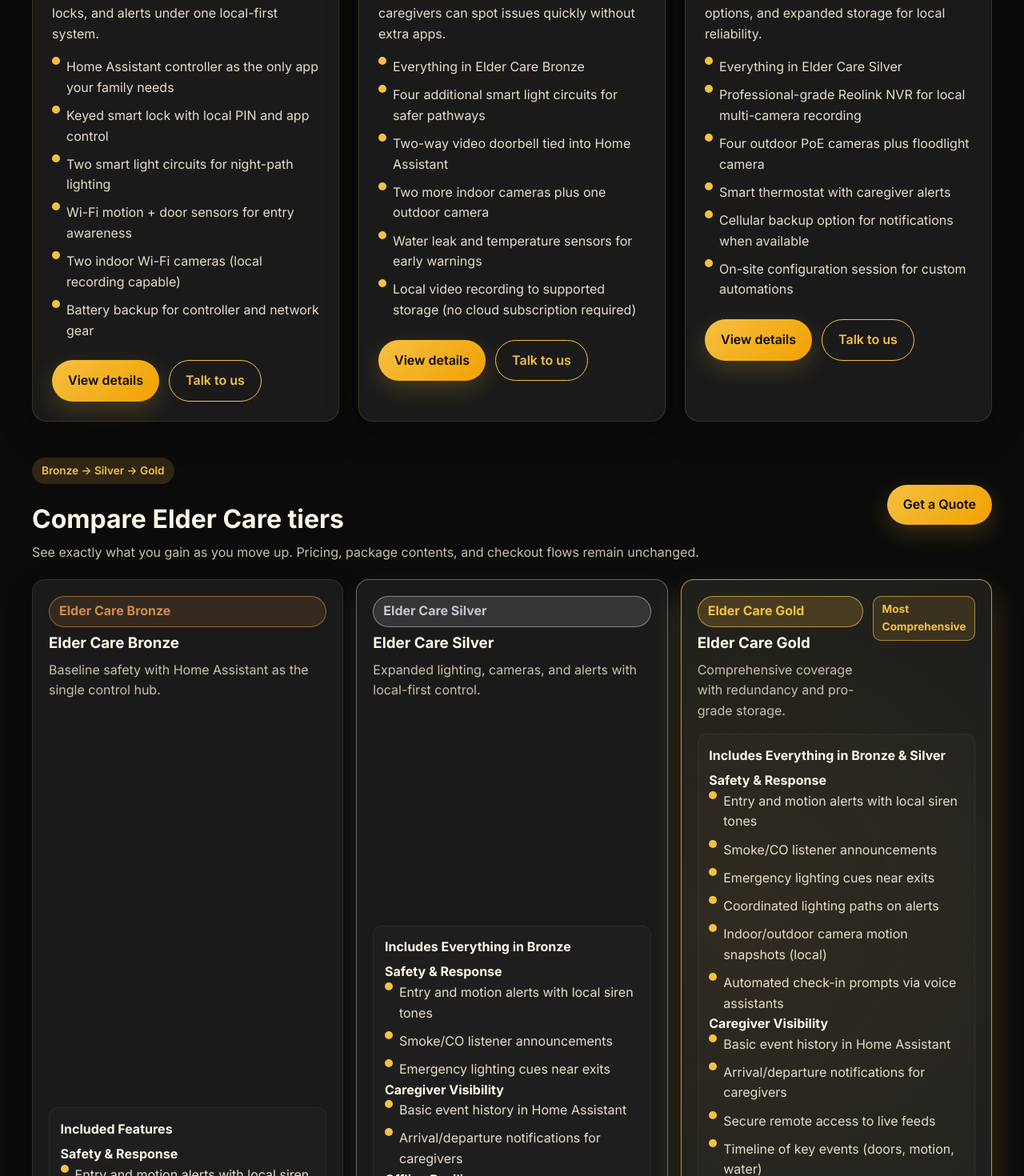
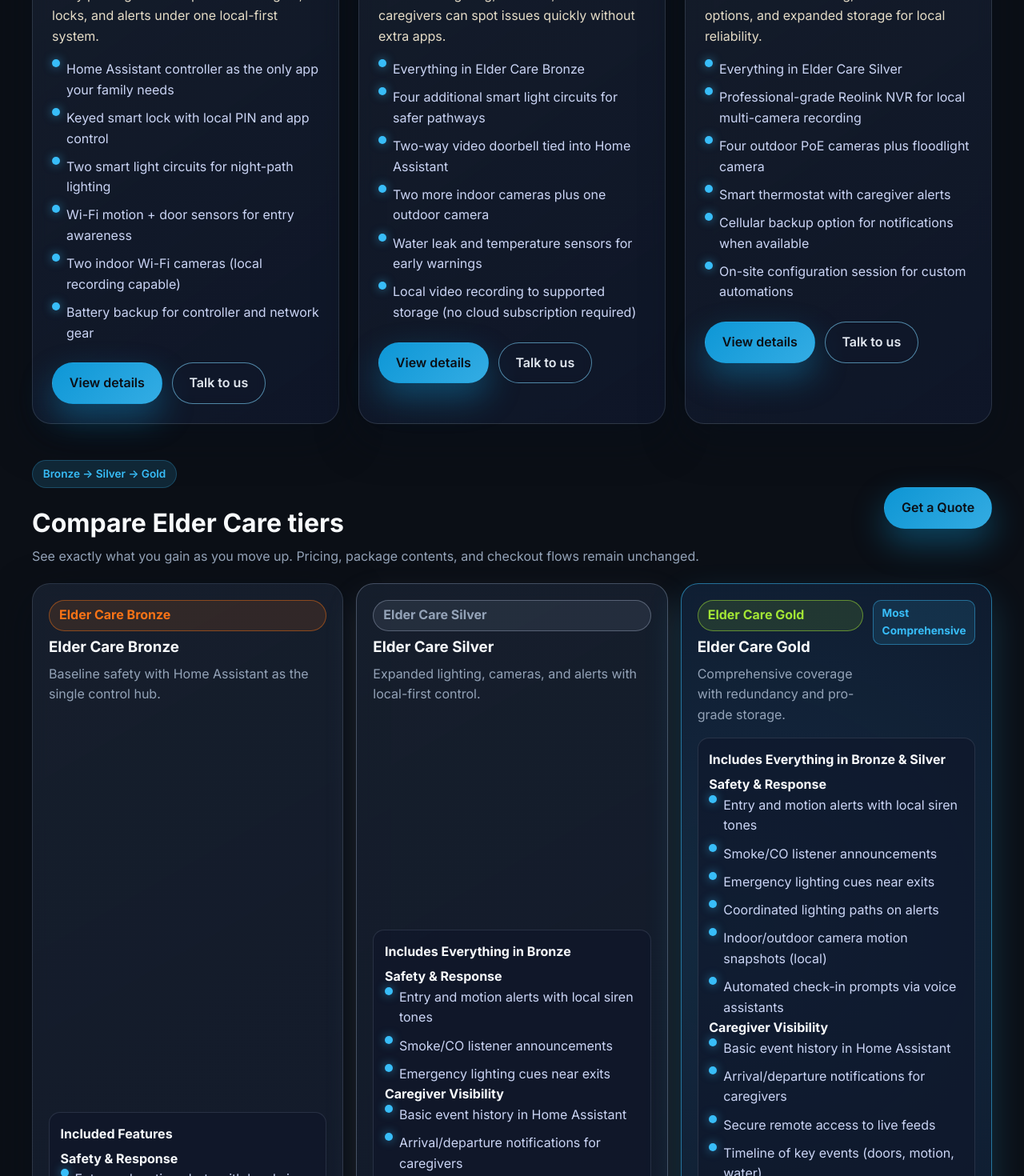
Before and after one commit to buffalonychris/KAECRetailWebsite, a React (Vite) app: page /packages in a window 1280 px wide. Shown: the part 560-2030 px from the top of the page at 80% size. Built offline with nearby package versions, Linux system fonts and the light colour scheme.

Commit message:
Add SaaS operator section and refresh visual style

```diff
--- a/src/index.css
+++ b/src/index.css
@@ -1,15 +1,29 @@
 :root {
   font-family: 'Inter', system-ui, -apple-system, BlinkMacSystemFont, 'Segoe UI', sans-serif;
-  color: #f7f4ec;
-  background-color: #0c0b0b;
+  color: #e2e8f0;
+  background-color: #0b0f16;
   line-height: 1.6;
   font-weight: 400;
-  --kaec-black: #0c0b0b;
-  --kaec-gold: #f5c042;
-  --kaec-amber: #f2a100;
-  --kaec-charcoal: #1a1a1a;
-  --kaec-sand: #f7f4ec;
-  --kaec-muted: #c8c0aa;
+  --kaec-bg: #0b0f16;
+  --kaec-surface: rgba(17, 23, 32, 0.88);
+  --kaec-surface-strong: rgba(21, 29, 41, 0.92);
+  --kaec-border: rgba(148, 163, 184, 0.2);
+  --kaec-border-strong: rgba(125, 211, 252, 0.35);
+  --kaec-text: #e2e8f0;
+  --kaec-text-strong: #f8fafc;
+  --kaec-text-muted: #cbd5f5;
+  --kaec-text-subtle: #94a3b8;
+  --kaec-accent: #38bdf8;
+  --kaec-accent-strong: #0ea5e9;
+  --kaec-neon: #a3e635;
+  --kaec-shadow: 0 18px 50px rgba(8, 15, 26, 0.55);
+  --kaec-black: var(--kaec-bg);
+  --kaec-gold: var(--kaec-accent);
+  --kaec-amber: var(--kaec-accent-strong);
+  --kaec-charcoal: #111827;
+  --kaec-sand: var(--kaec-text-strong);
+  --kaec-muted: var(--kaec-text-subtle);
+  --kaec-green: #22c55e;
 }
 
 * {
@@ -19,8 +33,8 @@
 body {
   margin: 0;
   min-height: 100vh;
-  background: var(--kaec-black);
-  color: var(--kaec-sand);
+  background: var(--kaec-bg);
+  color: var(--kaec-text);
 }
 
 .kaec-doc {
@@ -109,12 +123,12 @@
 }
 
 a {
-  color: var(--kaec-gold);
+  color: var(--kaec-accent);
   text-decoration: none;
 }
 
 a:hover {
-  color: var(--kaec-amber);
+  color: var(--kaec-accent-strong);
 }
 
 img {
@@ -136,40 +150,47 @@
   display: inline-flex;
   align-items: center;
   justify-content: center;
-  padding: 0.75rem 1.25rem;
+  padding: 0.75rem 1.3rem;
   border-radius: 999px;
-  border: none;
+  border: 1px solid transparent;
   cursor: pointer;
   font-weight: 600;
-  transition: transform 0.15s ease, box-shadow 0.15s ease, background-color 0.15s ease;
+  transition: transform 0.15s ease, box-shadow 0.2s ease, background-color 0.2s ease, border-color 0.2s ease;
 }
 
 .btn-primary {
-  background: linear-gradient(135deg, var(--kaec-gold), var(--kaec-amber));
-  color: #0c0b0b;
-  box-shadow: 0 10px 30px rgba(245, 192, 66, 0.2);
+  background: linear-gradient(135deg, rgba(14, 165, 233, 0.9), rgba(56, 189, 248, 0.9));
+  color: #0b0f16;
+  box-shadow: 0 18px 40px rgba(14, 165, 233, 0.35);
 }
 
 .btn-primary:hover {
   transform: translateY(-2px);
-  box-shadow: 0 14px 34px rgba(245, 192, 66, 0.24);
+  box-shadow: 0 22px 48px rgba(14, 165, 233, 0.4);
 }
 
 .btn-secondary {
-  border: 1px solid var(--kaec-gold);
-  background: transparent;
-  color: var(--kaec-gold);
+  border: 1px solid rgba(125, 211, 252, 0.6);
+  background: rgba(15, 23, 42, 0.4);
+  color: var(--kaec-text);
+  backdrop-filter: blur(6px);
 }
 
 .section {
   padding: 4rem 0;
 }
 
+header.hide-when-print {
+  background: rgba(11, 15, 22, 0.75);
+  border-bottom: 1px solid rgba(125, 211, 252, 0.12);
+  backdrop-filter: blur(12px);
+}
+
 .section h2 {
   margin-top: 0;
   margin-bottom: 1rem;
   font-size: 2rem;
-  color: #fff7e6;
+  color: var(--kaec-text-strong);
 }
 
 .card-grid {
@@ -179,21 +200,24 @@
 }
 
 .card {
-  background: var(--kaec-charcoal);
-  border: 1px solid rgba(245, 192, 66, 0.15);
-  border-radius: 18px;
+  background: linear-gradient(145deg, rgba(30, 41, 59, 0.55), rgba(15, 23, 42, 0.9));
+  border: 1px solid var(--kaec-border);
+  border-radius: 24px;
   padding: 1.5rem;
-  box-shadow: 0 14px 40px rgba(0, 0, 0, 0.3);
+  box-shadow: var(--kaec-shadow);
+  backdrop-filter: blur(10px);
 }
 
 .badge {
   display: inline-block;
-  padding: 0.35rem 0.75rem;
+  padding: 0.35rem 0.8rem;
   border-radius: 999px;
-  background: rgba(245, 192, 66, 0.15);
-  color: var(--kaec-gold);
+  background: rgba(56, 189, 248, 0.15);
+  color: var(--kaec-accent);
   font-weight: 600;
   font-size: 0.85rem;
+  border: 1px solid rgba(56, 189, 248, 0.25);
+  backdrop-filter: blur(6px);
 }
 
 .tier-badge {
@@ -203,26 +227,27 @@
   padding: 0.35rem 0.75rem;
   border-radius: 999px;
   font-weight: 700;
-  border: 1px solid rgba(245, 192, 66, 0.4);
-  background: rgba(245, 192, 66, 0.1);
+  border: 1px solid rgba(125, 211, 252, 0.4);
+  background: rgba(30, 64, 175, 0.12);
+  color: var(--kaec-text);
 }
 
 .tier-badge-bronze {
-  color: #d18b47;
-  border-color: rgba(209, 139, 71, 0.6);
-  background: rgba(209, 139, 71, 0.14);
+  color: #f97316;
+  border-color: rgba(249, 115, 22, 0.45);
+  background: rgba(249, 115, 22, 0.12);
 }
 
 .tier-badge-silver {
-  color: #c1c7d0;
-  border-color: rgba(193, 199, 208, 0.55);
-  background: rgba(193, 199, 208, 0.16);
+  color: #94a3b8;
+  border-color: rgba(148, 163, 184, 0.45);
+  background: rgba(148, 163, 184, 0.12);
 }
 
 .tier-badge-gold {
-  color: var(--kaec-gold);
-  border-color: rgba(245, 192, 66, 0.65);
-  background: rgba(245, 192, 66, 0.18);
+  color: var(--kaec-neon);
+  border-color: rgba(163, 230, 53, 0.5);
+  background: rgba(163, 230, 53, 0.12);
 }
 
 .table {
@@ -235,7 +260,7 @@
 .table td {
   padding: 0.75rem 1rem;
   text-align: left;
-  border-bottom: 1px solid rgba(255, 255, 255, 0.08);
+  border-bottom: 1px solid rgba(148, 163, 184, 0.2);
 }
 
 .accordion-toggle {
@@ -244,12 +269,13 @@
   justify-content: space-between;
   gap: 0.5rem;
   padding: 0.65rem 0.85rem;
-  border-radius: 12px;
-  border: 1px solid rgba(245, 192, 66, 0.35);
-  background: rgba(12, 11, 11, 0.6);
-  color: #fff7e6;
+  border-radius: 16px;
+  border: 1px solid rgba(125, 211, 252, 0.35);
+  background: rgba(15, 23, 42, 0.6);
+  color: var(--kaec-text-strong);
   font-weight: 700;
   cursor: pointer;
+  backdrop-filter: blur(6px);
 }
 
 .accordion-content {
@@ -271,18 +297,19 @@
 }
 
 .table th {
-  color: var(--kaec-gold);
+  color: var(--kaec-accent);
 }
 
 .footer {
-  background: #0a0a0a;
-  border-top: 1px solid rgba(255, 255, 255, 0.05);
+  background: rgba(15, 23, 42, 0.9);
+  border-top: 1px solid rgba(125, 211, 252, 0.15);
   padding: 2rem 0;
   font-size: 0.95rem;
+  backdrop-filter: blur(10px);
 }
 
 .footer small {
-  color: var(--kaec-muted);
+  color: var(--kaec-text-subtle);
 }
 
 .nav {
@@ -297,30 +324,31 @@
   display: inline-flex;
   align-items: center;
   gap: 0.75rem;
-  color: var(--kaec-sand);
+  color: var(--kaec-text);
   font-weight: 700;
 }
 
 .brand-mark {
   width: 44px;
   height: 44px;
-  border-radius: 12px;
-  background: linear-gradient(135deg, #f5c042, #f2a100);
+  border-radius: 14px;
+  background: radial-gradient(circle at top, rgba(56, 189, 248, 0.9), rgba(14, 165, 233, 0.6));
   display: grid;
   place-items: center;
   font-weight: 800;
-  color: #0c0b0b;
+  color: #0b0f16;
   letter-spacing: 0.04em;
+  box-shadow: 0 12px 24px rgba(56, 189, 248, 0.25);
 }
 
 .brand-name {
   font-weight: 800;
   font-size: 1.1rem;
-  color: #fff7e6;
+  color: var(--kaec-text-strong);
 }
 
 .brand-tagline {
-  color: #c8c0aa;
+  color: var(--kaec-text-subtle);
 }
 
 .nav-actions {
@@ -341,14 +369,14 @@
 .dropdown-trigger,
 .mobile-links a,
 .mobile-dropdown a {
-  color: var(--kaec-sand);
+  color: var(--kaec-text);
   font-weight: 600;
 }
 
 .nav a.active,
 .dropdown-trigger.active,
 .mobile-links a.active {
-  color: var(--kaec-gold);
+  color: var(--kaec-accent);
 }
 
 .dropdown {
@@ -371,14 +399,15 @@
   position: absolute;
   top: calc(100% + 0.35rem);
   min-width: 180px;
-  background: #111;
-  border: 1px solid rgba(245, 192, 66, 0.18);
-  border-radius: 12px;
+  background: rgba(15, 23, 42, 0.95);
+  border: 1px solid rgba(125, 211, 252, 0.2);
+  border-radius: 16px;
   display: grid;
   padding: 0.4rem;
   gap: 0.25rem;
-  box-shadow: 0 14px 40px rgba(0, 0, 0, 0.35);
+  box-shadow: var(--kaec-shadow);
   z-index: 10;
+  backdrop-filter: blur(10px);
 }
 
 .dropdown-menu a {
@@ -391,7 +420,7 @@
 .nav a:focus-visible,
 .dropdown-trigger:focus-visible,
 .resume-link:focus-visible {
-  outline: 2px solid var(--kaec-gold);
+  outline: 2px solid rgba(56, 189, 248, 0.7);
   outline-offset: 2px;
 }
 
@@ -399,17 +428,18 @@
   display: none;
   flex-direction: column;
   gap: 0.3rem;
-  background: transparent;
-  border: 1px solid rgba(255, 255, 255, 0.08);
+  background: rgba(15, 23, 42, 0.4);
+  border: 1px solid rgba(125, 211, 252, 0.2);
   padding: 0.5rem;
-  border-radius: 10px;
+  border-radius: 12px;
   cursor: pointer;
+  backdrop-filter: blur(6px);
 }
 
 .nav-toggle span {
   width: 22px;
   height: 2px;
-  background: var(--kaec-sand);
+  background: var(--kaec-text);
   border-radius: 99px;
 }
 
@@ -427,14 +457,14 @@
 
 .resume-link {
   font-size: 0.95rem;
-  color: var(--kaec-muted);
+  color: var(--kaec-text-subtle);
 }
 
 .mobile-menu {
   position: fixed;
   inset: 0;
-  background: rgba(0, 0, 0, 0.8);
-  backdrop-filter: blur(4px);
+  background: rgba(8, 12, 18, 0.8);
+  backdrop-filter: blur(8px);
   z-index: 20;
   display: grid;
   align-items: flex-start;
@@ -442,15 +472,16 @@
 }
 
 .mobile-menu-inner {
-  background: #111;
-  border: 1px solid rgba(245, 192, 66, 0.14);
-  border-radius: 18px;
+  background: rgba(15, 23, 42, 0.95);
+  border: 1px solid rgba(125, 211, 252, 0.2);
+  border-radius: 24px;
   padding: 1.5rem;
   width: min(480px, 100%);
   margin: 0 auto;
   display: grid;
   gap: 1rem;
-  box-shadow: 0 18px 48px rgba(0, 0, 0, 0.4);
+  box-shadow: var(--kaec-shadow);
+  backdrop-filter: blur(12px);
 }
 
 .mobile-quote {
@@ -465,11 +496,11 @@
 
 .mobile-links a {
   padding: 0.45rem 0;
-  border-bottom: 1px solid rgba(255, 255, 255, 0.06);
+  border-bottom: 1px solid rgba(148, 163, 184, 0.2);
 }
 
 .mobile-links details summary {
-  color: var(--kaec-sand);
+  color: var(--kaec-text);
   font-weight: 700;
   cursor: pointer;
 }
@@ -489,10 +520,12 @@
 }
 
 .hero-card {
-  background: linear-gradient(145deg, rgba(245, 192, 66, 0.08), rgba(255, 255, 255, 0.02));
-  border: 1px solid rgba(245, 192, 66, 0.2);
-  border-radius: 20px;
-  padding: 1.5rem;
+  background: linear-gradient(140deg, rgba(56, 189, 248, 0.12), rgba(15, 23, 42, 0.85));
+  border: 1px solid rgba(125, 211, 252, 0.3);
+  border-radius: 28px;
+  padding: 1.75rem;
+  box-shadow: var(--kaec-shadow);
+  backdrop-filter: blur(12px);
 }
 
 .list {
@@ -513,12 +546,13 @@
   display: inline-block;
   width: 10px;
   height: 10px;
-  background: var(--kaec-gold);
+  background: var(--kaec-accent);
   border-radius: 50%;
+  box-shadow: 0 0 12px rgba(56, 189, 248, 0.6);
 }
 
 .flow-guide {
-  border: 1px solid rgba(245, 192, 66, 0.35);
+  border: 1px solid rgba(125, 211, 252, 0.3);
 }
 
 .flow-guide-steps {
@@ -533,8 +567,8 @@
   gap: 0.4rem;
   padding: 0.45rem 0.6rem;
   border-radius: 10px;
-  background: rgba(255, 255, 255, 0.02);
-  color: #c8c0aa;
+  background: rgba(15, 23, 42, 0.55);
+  color: var(--kaec-text-subtle);
 }
 
 .flow-guide-step.complete {
@@ -543,8 +577,8 @@
 }
 
 .flow-guide-step.current {
-  border: 1px solid rgba(245, 192, 66, 0.35);
-  color: #fff7e6;
+  border: 1px solid rgba(56, 189, 248, 0.5);
+  color: var(--kaec-text-strong);
 }
 
 .flow-guide-icon {
@@ -554,8 +588,8 @@
   align-items: center;
   justify-content: center;
   border-radius: 50%;
-  background: rgba(245, 192, 66, 0.15);
-  color: var(--kaec-gold);
+  background: rgba(56, 189, 248, 0.2);
+  color: var(--kaec-accent);
 }
 
 @media print {
@@ -615,7 +649,7 @@
 
 .list li span:last-child {
   flex: 1;
-  color: #e6ddc7;
+  color: var(--kaec-text-muted);
 }
 
 .mono-text {
@@ -683,16 +717,17 @@
 .form select {
   width: 100%;
   padding: 0.75rem 0.85rem;
-  border-radius: 12px;
-  border: 1px solid rgba(255, 255, 255, 0.15);
-  background: var(--kaec-charcoal);
-  color: var(--kaec-sand);
+  border-radius: 14px;
+  border: 1px solid rgba(148, 163, 184, 0.25);
+  background: rgba(15, 23, 42, 0.7);
+  color: var(--kaec-text);
+  backdrop-filter: blur(8px);
 }
 
 .form input:focus,
 .form textarea:focus,
 .form select:focus {
-  outline: 2px solid var(--kaec-gold);
+  outline: 2px solid rgba(56, 189, 248, 0.7);
   outline-offset: 1px;
 }
 
@@ -737,39 +772,40 @@
 }
 
 .ladder-column {
-  background: var(--kaec-charcoal);
-  border: 1px solid rgba(255, 255, 255, 0.08);
-  border-radius: 16px;
+  background: linear-gradient(150deg, rgba(30, 41, 59, 0.6), rgba(15, 23, 42, 0.95));
+  border: 1px solid rgba(148, 163, 184, 0.2);
+  border-radius: 22px;
   padding: 1.25rem;
-  box-shadow: 0 12px 32px rgba(0, 0, 0, 0.32);
+  box-shadow: var(--kaec-shadow);
   display: grid;
   gap: 1rem;
+  backdrop-filter: blur(10px);
 }
 
 .ladder-column-silver {
-  border-color: rgba(193, 199, 208, 0.45);
-  box-shadow: 0 16px 38px rgba(193, 199, 208, 0.12);
+  border-color: rgba(148, 163, 184, 0.4);
+  box-shadow: 0 18px 40px rgba(148, 163, 184, 0.15);
 }
 
 .ladder-column-gold {
-  border: 1.5px solid rgba(245, 192, 66, 0.75);
-  box-shadow: 0 18px 44px rgba(245, 192, 66, 0.2);
-  background: radial-gradient(circle at 20% 20%, rgba(245, 192, 66, 0.08), transparent 40%),
-    var(--kaec-charcoal);
+  border: 1.5px solid rgba(56, 189, 248, 0.55);
+  box-shadow: 0 20px 46px rgba(56, 189, 248, 0.2);
+  background: radial-gradient(circle at 20% 20%, rgba(56, 189, 248, 0.12), transparent 45%),
+    rgba(15, 23, 42, 0.9);
 }
 
 .ladder-column-head h3 {
-  color: #fff7e6;
+  color: var(--kaec-text-strong);
 }
 
 .ladder-highlight {
   align-self: flex-start;
   padding: 0.35rem 0.65rem;
   border-radius: 10px;
-  border: 1px solid rgba(245, 192, 66, 0.6);
-  color: var(--kaec-gold);
+  border: 1px solid rgba(56, 189, 248, 0.45);
+  color: var(--kaec-accent);
   font-weight: 700;
-  background: rgba(245, 192, 66, 0.12);
+  background: rgba(56, 189, 248, 0.12);
   font-size: 0.85rem;
 }
 
@@ -777,18 +813,18 @@
   display: grid;
   gap: 0.35rem;
   padding: 0.85rem;
-  border-radius: 12px;
-  background: rgba(255, 255, 255, 0.02);
-  border: 1px solid rgba(255, 255, 255, 0.05);
+  border-radius: 14px;
+  background: rgba(15, 23, 42, 0.6);
+  border: 1px solid rgba(148, 163, 184, 0.18);
 }
 
 .ladder-section-title {
   font-weight: 700;
-  color: #fff7e6;
+  color: var(--kaec-text-strong);
 }
 
 .ladder-category strong {
-  color: #fff7e6;
+  color: var(--kaec-text-strong);
 }
 
 .ladder-cta-row {
@@ -798,11 +834,11 @@
 }
 
 .ladder-note {
-  color: var(--kaec-muted);
+  color: var(--kaec-text-subtle);
 }
 
 .ladder-cta-gold {
-  box-shadow: 0 16px 36px rgba(245, 192, 66, 0.28);
+  box-shadow: 0 16px 36px rgba(56, 189, 248, 0.25);
 }
 
 @media (max-width: 640px) {
```
Also changed, not shown: src/pages/Home.tsx (+91 -30 lines).
